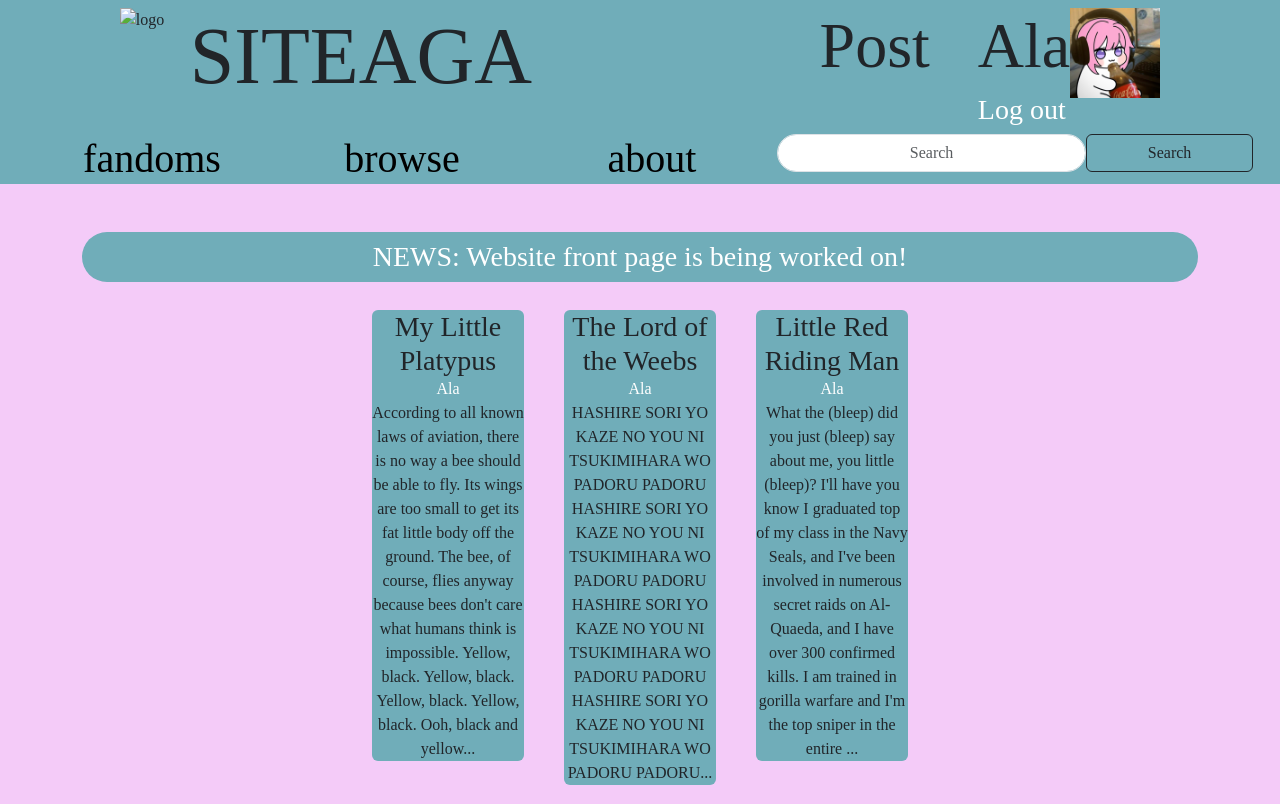
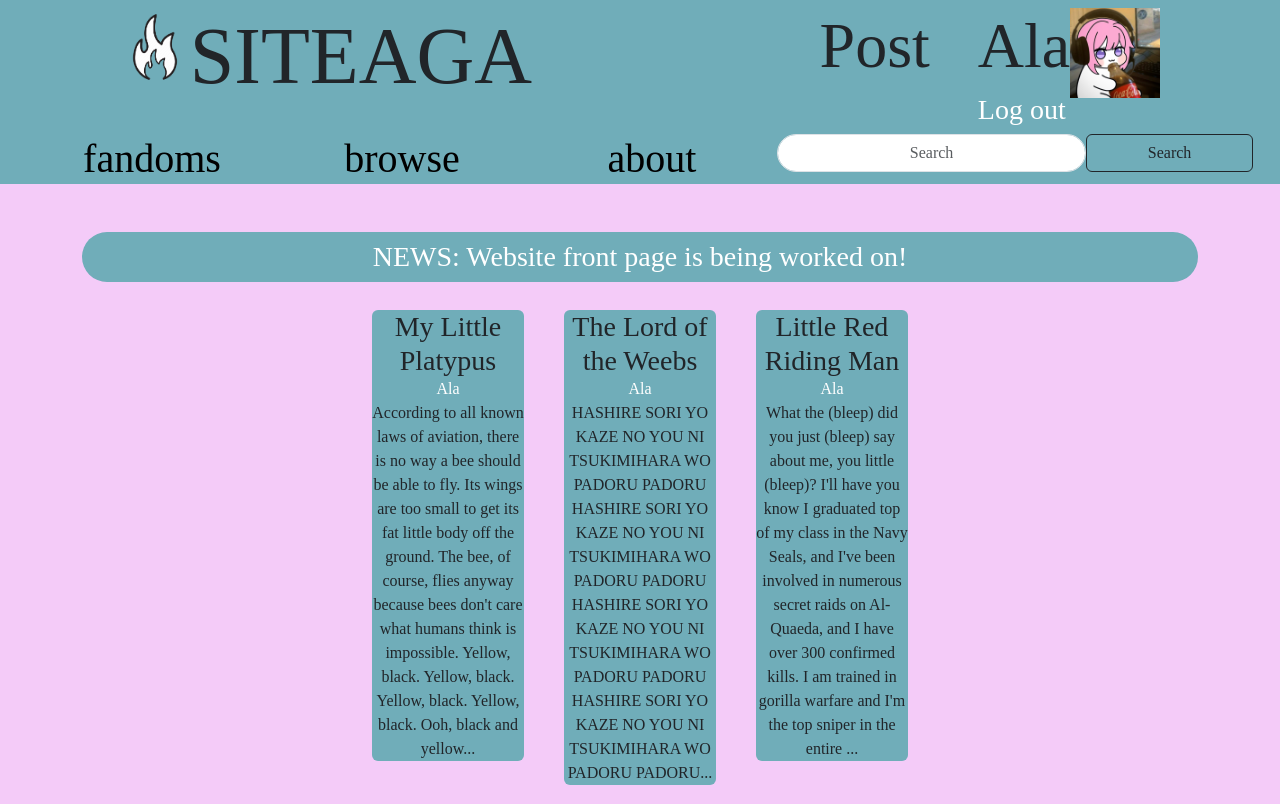
Before and after one commit to AlaMonocake/bootstrap-stories, a plain HTML site: page index.html in a window 1280 px wide. Shown: the top 804 px of the page. Drawn offline with nearby package versions, Linux system fonts and the light colour scheme; a script that the page names is missing; a web font is replaced by a local one.

Commit message:
Update index.html
fix logo

```diff
--- a/index.html
+++ b/index.html
@@ -35,7 +35,7 @@
       <div class="d-flex justify-content-around">
         <div class="d-inline-flex">
           <img
-            src="/chapter5/MyBootstrap/ico.png"
+            src="/ico.png"
             width="70px"
             class="pb-5 me-0 pe-0"
             alt="logo" />
```
